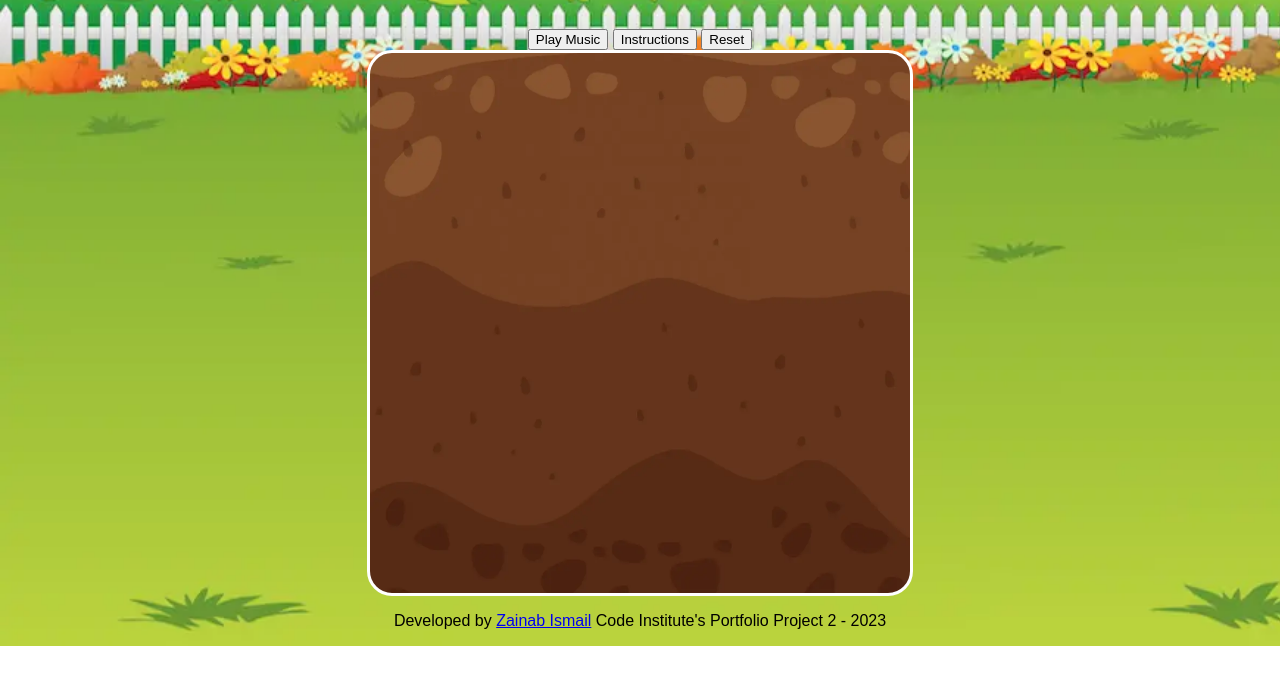
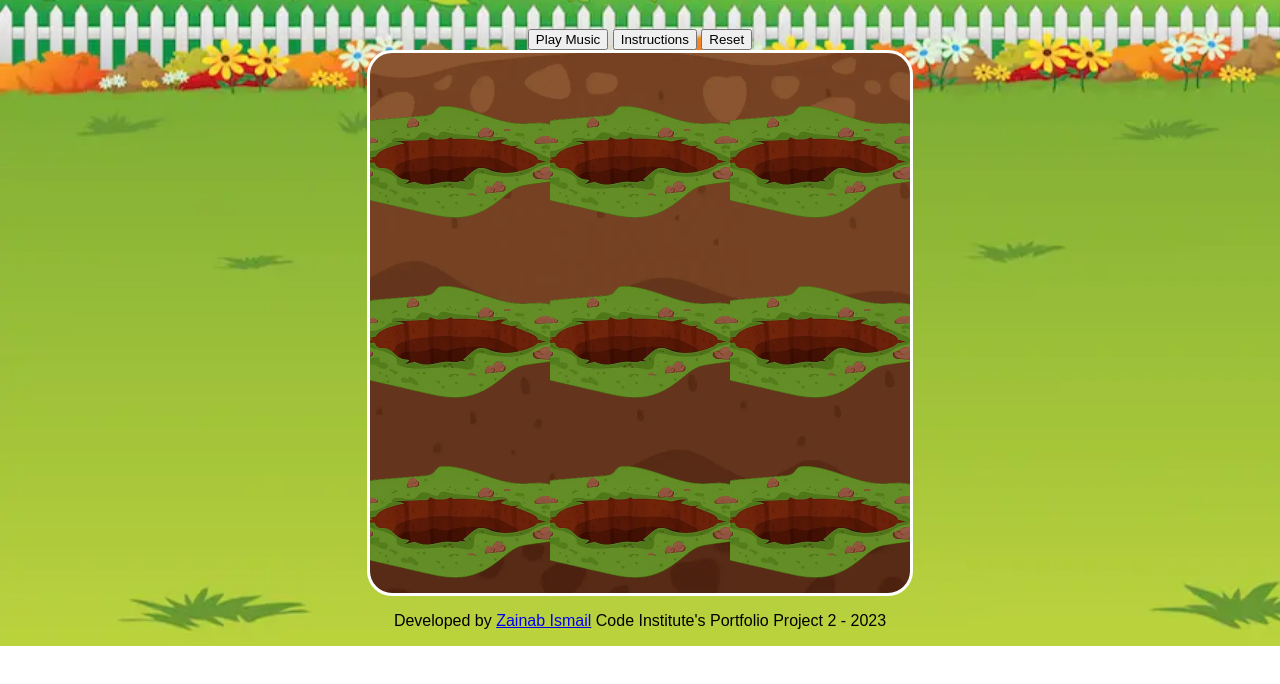
Before and after one commit to zaicodes/whack-a-mole, a plain HTML site: page index.html in a window 1280 px wide. Shown: the part 90-774 px from the top of the page. Drawn offline with Linux system fonts and the light colour scheme.

Commit message:
Fix: position holes as divs

```diff
--- a/assets/css/style.css
+++ b/assets/css/style.css
@@ -67,8 +67,7 @@ header h1 {
     /* soil = 540x540, divide into 3x3 holes --> 180x180 per div */
     width: 180px;
     height: 180px;
-    /* border: 1px solid white;
-    border-radius: 25px; */
     background-image: url(/assets/images/hole.webp);
     background-size: cover;
+    background-position: center center;
 }
--- a/assets/scripts/script.js
+++ b/assets/scripts/script.js
@@ -9,8 +9,7 @@ function setGame() {
     for (let i = 0; i < 9; i++) { //i goes from 0 to 8, stops at 9
         //<div id="0-8"></div>
         let tile = document.createElement("div");
-        tile.class = i.toString();
-        tile.addEventListener("click", selectTile);
+        tile.id = i.toString();
         document.getElementById("soil").appendChild(tile);
     }
 }
```
